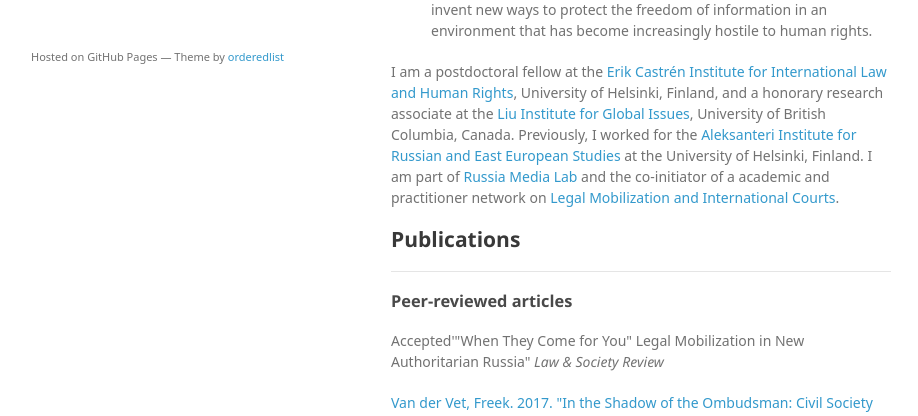
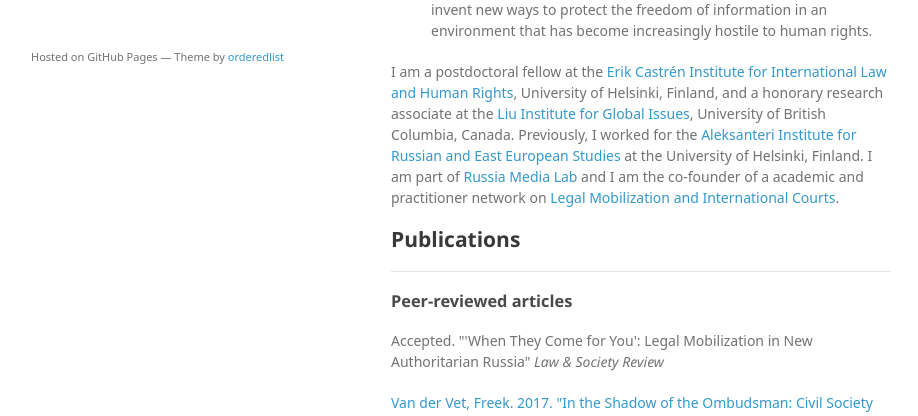
Before and after one commit to freekvandervet/freekvandervet.github.io, a plain HTML site: page index.html in a window 1280 px wide. Shown: the part 664-1080 px from the top of the page, without its empty margins (179-1097 px from the left). Drawn offline with Linux system fonts and the light colour scheme; a web font is replaced by a local one.

Commit message:
Update index.html

```diff
--- a/index.html
+++ b/index.html
@@ -41,7 +41,7 @@
 <li>Several articles that examine how Russian human rights lawyers invent new ways to protect the freedom of information in an environment that has become increasingly hostile to human rights.
 </ul>
 
-<p>I am a postdoctoral fellow at the <a href="http://www.helsinki.fi/eci/">Erik Castrén Institute for International Law and Human Rights</a>, University of Helsinki, Finland, and a honorary research associate at the <a href="http://liu.arts.ubc.ca/">Liu Institute for Global Issues</a>, University of British Columbia, Canada. Previously, I worked for the <a href="http://www.helsinki.fi/aleksanteri/english/">Aleksanteri Institute for Russian and East European Studies</a> at the University of Helsinki, Finland. I am part of <a href="http://blogs.helsinki.fi/russianmedialab/">Russia Media Lab</a> and the co-initiator of a academic and practitioner network on <a href="https://lmic.arts.ubc.ca/">Legal Mobilization and International Courts</a>.</p>
+<p>I am a postdoctoral fellow at the <a href="http://www.helsinki.fi/eci/">Erik Castrén Institute for International Law and Human Rights</a>, University of Helsinki, Finland, and a honorary research associate at the <a href="http://liu.arts.ubc.ca/">Liu Institute for Global Issues</a>, University of British Columbia, Canada. Previously, I worked for the <a href="http://www.helsinki.fi/aleksanteri/english/">Aleksanteri Institute for Russian and East European Studies</a> at the University of Helsinki, Finland. I am part of <a href="http://blogs.helsinki.fi/russianmedialab/">Russia Media Lab</a> and I am the co-founder of a academic and practitioner network on <a href="https://lmic.arts.ubc.ca/">Legal Mobilization and International Courts</a>.</p>
 
 <h2>
 <a id="publications" class="anchor" href="#publications" aria-hidden="true"><span aria-hidden="true" class="octicon octicon-link"></span></a>Publications</h2>
@@ -51,7 +51,7 @@
 <h3>
 <a id="peer-reviewed-articles" class="anchor" href="#peer-reviewed-articles" aria-hidden="true"><span aria-hidden="true" class="octicon octicon-link"></span></a>Peer-reviewed articles</h3>
 
-<p>Accepted'"When They Come for You" Legal Mobilization in New Authoritarian Russia" <em>Law & Society Review</em> </p>
+<p>Accepted. "'When They Come for You': Legal Mobilization in New Authoritarian Russia" <em>Law & Society Review</em> </p>
 
 <p><a href="http://www.tandfonline.com/doi/full/10.1080/09668136.2017.1372732">Van der Vet, Freek. 2017. "In the Shadow of the Ombudsman: Civil Society and the Struggle for an Independent Human Rights Institution in St. Petersburg, Russia", <em>Europe-Asia Studies</em> 69 (8): 1201-1221</p>
 
```
